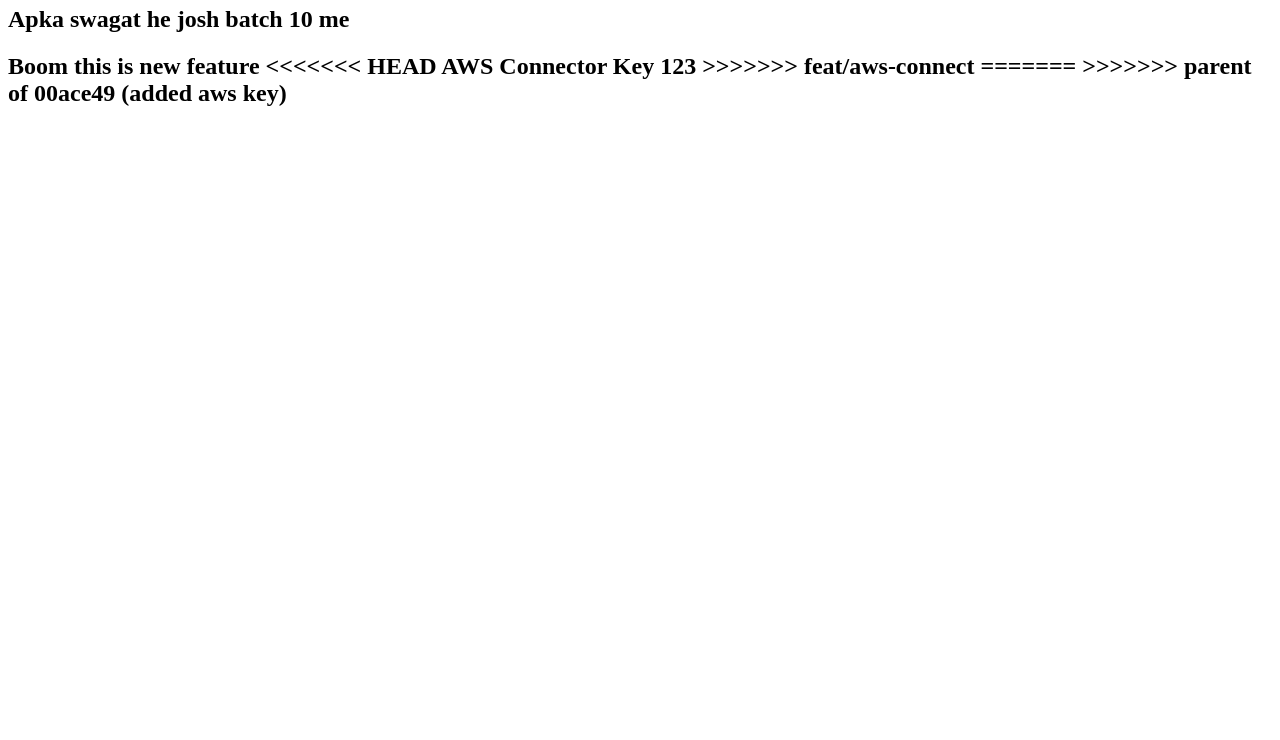
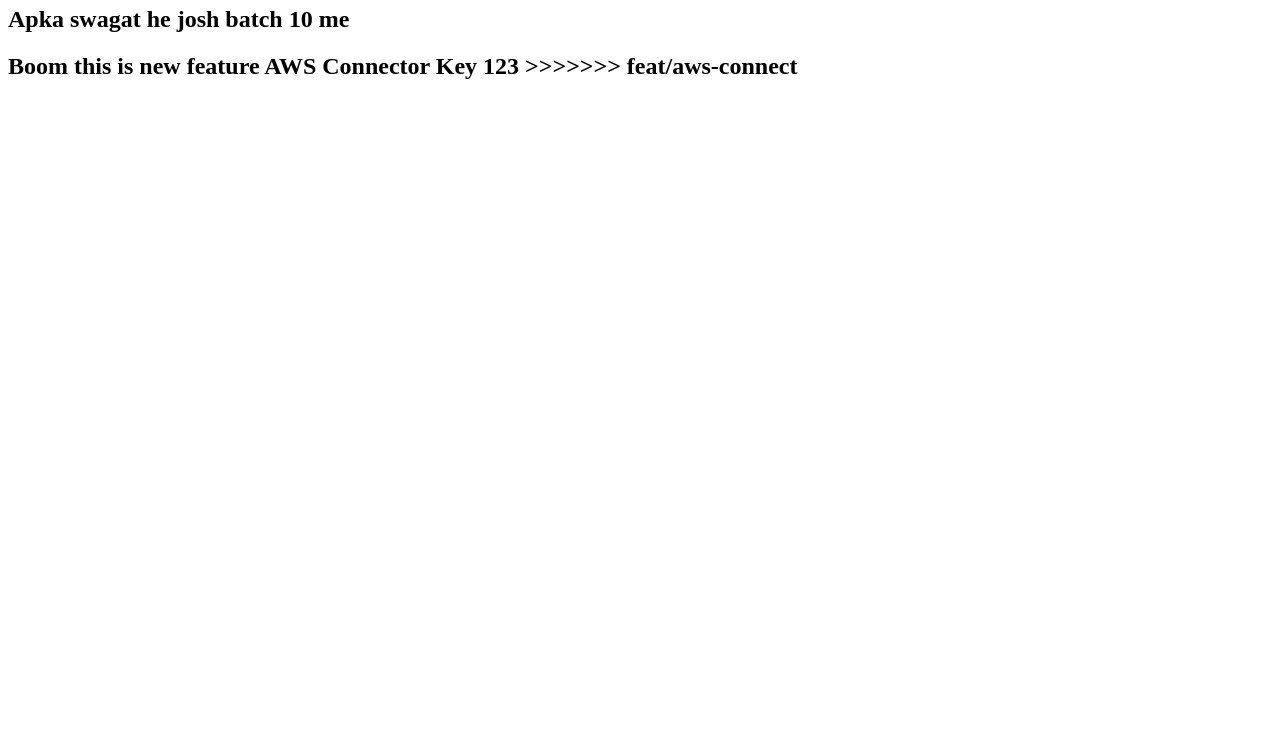
Before and after one commit to tushar645outlook/devops-nginx-demo, a plain HTML site: page index.html in a window 1280 px wide. Shown: the part 60-800 px from the top of the page. Drawn offline with Linux system fonts and the light colour scheme.

Commit message:
Revert "d"
This reverts commit 578b1daeded9f1a91a57c8554669ae9a5d0b9c60.

```diff
--- a/index.html
+++ b/index.html
@@ -5,10 +5,7 @@
 Boom
 
 this is new feature
-<<<<<<< HEAD
 
 
 AWS Connector Key 123
 >>>>>>> feat/aws-connect
-=======
->>>>>>> parent of 00ace49 (added aws key)
```
